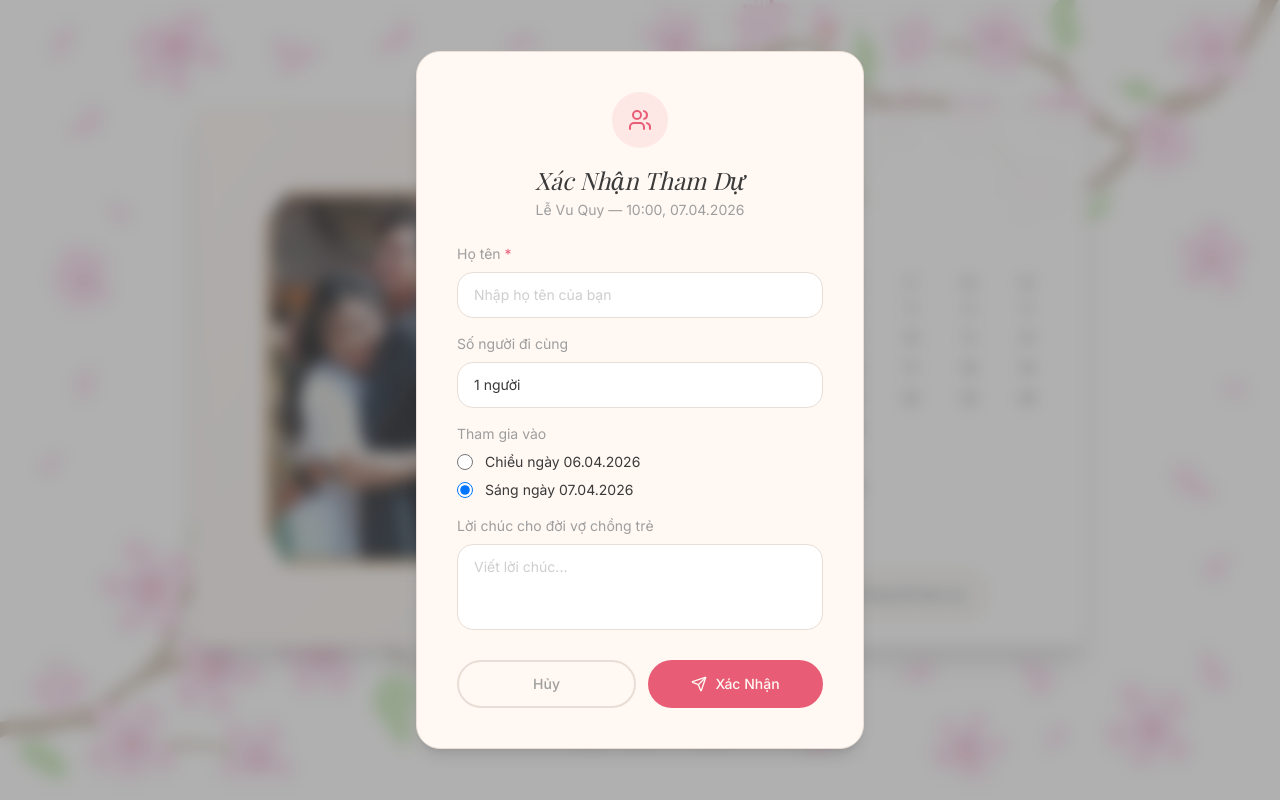
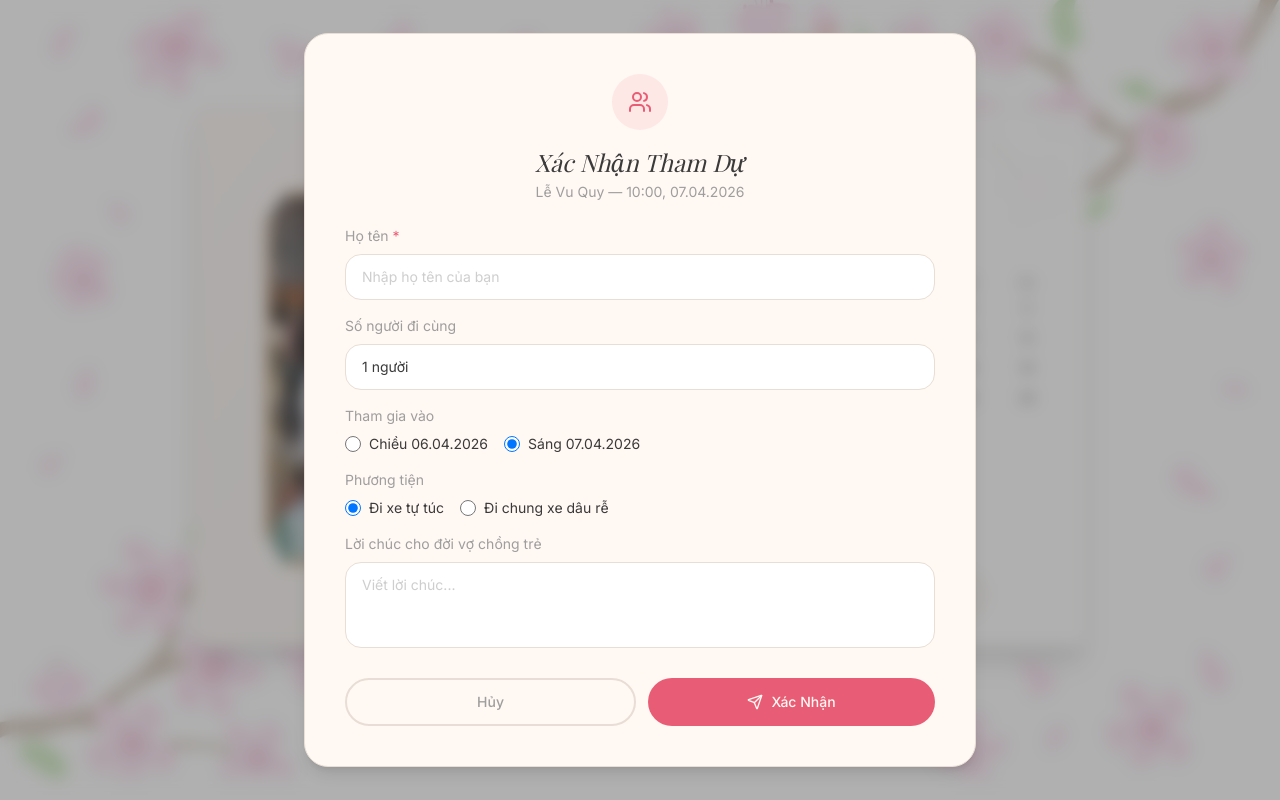
Before and after one commit to haphan95/hanhu, a Next.js app: page / in a window 1280 px wide. Both pictures are taken after a click on the button "Xác nhận tham dự". Built offline with nearby package versions, Linux system fonts and the light colour scheme; a web font is replaced by a local one.

Commit message:
add popup tks

```diff
--- a/components/wedding/event-info-section.tsx
+++ b/components/wedding/event-info-section.tsx
@@ -69,15 +69,25 @@ interface ModalState {
 }
 
 /** Chỉ được chọn 1 trong 2: "06" = Chiều 06.04, "07" = Sáng 07.04 */
+/** location_attend: 0 = Đi xe tự túc, 1 = Đi chung xe dâu rễ */
 interface RSVPData {
   fullName: string;
   guests: string;
   message: string;
   attendDay: "06" | "07";
+  location_attend: 0 | 1;
 }
 
 interface SubmittedState {
   [eventIndex: number]: "attend" | "decline";
+}
+
+/** Dữ liệu hiển thị popup "Cảm ơn" sau khi xác nhận tham dự */
+interface ThankYouResult {
+  fullName: string;
+  attendDay: "06" | "07";
+  guests: number;
+  location_attend: 0 | 1;
 }
 
 function formatConfirmTime(iso: string): string {
@@ -175,12 +185,14 @@ export function EventInfoSection() {
     guests: "1",
     message: "",
     attendDay: "07",
+    location_attend: 0,
   });
   const [nameError, setNameError] = useState(false);
   const [submitted, setSubmitted] = useState<SubmittedState>({});
   const [changeMode, setChangeMode] = useState(false);
   const [submitting, setSubmitting] = useState(false);
   const [isFadingOut, setIsFadingOut] = useState(false);
+  const [thankYouResult, setThankYouResult] = useState<ThankYouResult | null>(null);
   const ref = useRef<HTMLDivElement>(null);
 
   const pastDeadline = isPastRsvpDeadline(RSVP_DEADLINE);
@@ -222,11 +234,14 @@ export function EventInfoSection() {
       const initialMessage = friend?.message_attend ?? "";
       const ad = friend?.attend_days ?? "";
       const attendDay: "06" | "07" = ad.includes("06") ? "06" : "07";
+      const location_attend: 0 | 1 =
+        typeof friend?.location_attend === "number" && friend.location_attend === 1 ? 1 : 0;
       setRsvpData({
         fullName: initialName,
         guests: initialGuests,
         message: initialMessage,
         attendDay,
+        location_attend,
       });
       setNameError(false);
       setModal({ type, eventIndex });
@@ -259,7 +274,7 @@ export function EventInfoSection() {
             id: friend.id,
             name: nameTrimmed,
             status: modal.type,
-            location_attend: modal.eventIndex,
+            location_attend: rsvpData.location_attend,
             guests_count: parseInt(rsvpData.guests, 10) || 1,
             message_attend: rsvpData.message,
             attend_days: attend_days,
@@ -281,7 +296,7 @@ export function EventInfoSection() {
           body: JSON.stringify({
             name: nameTrimmed,
             status: modal.type,
-            location_attend: modal.eventIndex,
+            location_attend: rsvpData.location_attend,
             guests_count: parseInt(rsvpData.guests, 10) || 1,
             message_attend: rsvpData.message ?? "",
             attend_days: attend_days,
@@ -304,6 +319,12 @@ export function EventInfoSection() {
     if (modal.type === "attend") {
       fireRsvpConfetti();
       window.dispatchEvent(new CustomEvent("rsvp-confirmed"));
+      setThankYouResult({
+        fullName: nameTrimmed,
+        attendDay: rsvpData.attendDay,
+        guests: parseInt(rsvpData.guests, 10) || 1,
+        location_attend: rsvpData.location_attend,
+      });
     }
     closeModal();
   }, [modal, rsvpData, friend, ctx, closeModal]);
@@ -312,9 +333,7 @@ export function EventInfoSection() {
   const event = events[0];
   const originalIndex = 0;
   const isConfirmedHere =
-    friend &&
-    friend.status === "attend" &&
-    friend.location_attend === originalIndex;
+    friend && friend.status === "attend";
   const status = friend
     ? showButtons
       ? undefined
@@ -596,7 +615,7 @@ export function EventInfoSection() {
           onClick={closeModal}
         >
           <div
-            className="bg-card rounded-3xl p-8 md:p-10 max-w-md w-full border border-border shadow-lg animate-in fade-in zoom-in-95 duration-300"
+            className="bg-card rounded-3xl p-8 md:p-10 max-w-2xl w-full border border-border shadow-lg animate-in fade-in zoom-in-95 duration-300"
             onClick={(e) => e.stopPropagation()}
           >
             {modal.type === "attend" ? (
@@ -673,12 +692,13 @@ export function EventInfoSection() {
                     </select>
                   </div>
 
+                  <div className="grid ">
                     <div className="space-y-2">
                       <label className="text-sm text-muted-foreground block">
                         {"Tham gia vào"}
                       </label>
-                    <div className="flex flex-col gap-2">
-                      <label className="flex items-center gap-3 cursor-pointer">
+                      <div className="flex flex-wrap gap-x-4 gap-y-2">
+                        <label className="flex items-center gap-2 cursor-pointer">
                           <input
                             type="radio"
                             name="attendDay"
@@ -690,10 +710,10 @@ export function EventInfoSection() {
                             className="w-4 h-4 border-border text-primary focus:ring-primary/30"
                           />
                           <span className="text-sm text-foreground">
-                          Chiều ngày 06.04.2026
+                            Chiều 06.04.2026
                           </span>
                         </label>
-                      <label className="flex items-center gap-3 cursor-pointer">
+                        <label className="flex items-center gap-2 cursor-pointer">
                           <input
                             type="radio"
                             name="attendDay"
@@ -705,7 +725,45 @@ export function EventInfoSection() {
                             className="w-4 h-4 border-border text-primary focus:ring-primary/30"
                           />
                           <span className="text-sm text-foreground">
-                          Sáng ngày 07.04.2026
+                            Sáng 07.04.2026
+                          </span>
+                        </label>
+                      </div>
+                    </div>
+                    </div>
+                    <div className="space-y-2">
+                      <label className="text-sm text-muted-foreground block">
+                        {"Phương tiện"}
+                      </label>
+                      <div className="flex flex-wrap gap-x-4 gap-y-2">
+                        <label className="flex items-center gap-2 cursor-pointer">
+                          <input
+                            type="radio"
+                            name="location_attend"
+                            value="0"
+                            checked={rsvpData.location_attend === 0}
+                            onChange={() =>
+                              setRsvpData((d) => ({ ...d, location_attend: 0 }))
+                            }
+                            className="w-4 h-4 border-border text-primary focus:ring-primary/30"
+                          />
+                          <span className="text-sm text-foreground">
+                            Đi xe tự túc
+                          </span>
+                        </label>
+                        <label className="flex items-center gap-2 cursor-pointer">
+                          <input
+                            type="radio"
+                            name="location_attend"
+                            value="1"
+                            checked={rsvpData.location_attend === 1}
+                            onChange={() =>
+                              setRsvpData((d) => ({ ...d, location_attend: 1 }))
+                            }
+                            className="w-4 h-4 border-border text-primary focus:ring-primary/30"
+                          />
+                          <span className="text-sm text-foreground">
+                            Đi chung xe dâu rễ
                           </span>
                         </label>
                       </div>
@@ -829,6 +887,102 @@ export function EventInfoSection() {
           </div>
         </div>
       )}
+
+      {/* Popup "Cảm ơn" sau khi xác nhận tham dự */}
+      {thankYouResult !== null && (
+        <div
+          className="fixed inset-0 bg-foreground/40 backdrop-blur-sm flex items-center justify-center z-[110] p-4"
+          onClick={() => setThankYouResult(null)}
+        >
+          <div
+            className="bg-card rounded-3xl p-8 md:p-10 max-w-lg w-full border border-border shadow-lg animate-in fade-in zoom-in-95 duration-300"
+            onClick={(e) => e.stopPropagation()}
+          >
+            <div className="text-center mb-6">
+              <div className="w-14 h-14 rounded-full bg-primary/10 flex items-center justify-center mx-auto mb-4">
+                <Heart className="w-6 h-6 text-primary" fill="currentColor" />
+              </div>
+              <h3 className="font-serif text-xl md:text-2xl text-foreground italic mb-1">
+                Cảm ơn {thankYouResult.fullName}
+              </h3>
+              <p className="text-sm text-muted-foreground">
+                Chúng mình đã ghi nhận thông tin của bạn.
+              </p>
+            </div>
+            <dl className="space-y-3 text-sm mb-6">
+              <div className="flex justify-between gap-4">
+                <dt className="text-muted-foreground">Ngày đi</dt>
+                <dd className="font-medium text-foreground">
+                  {thankYouResult.attendDay === "06" ? "06/04/2026" : "07/04/2026"}
+                </dd>
+              </div>
+              <div className="flex justify-between gap-4">
+                <dt className="text-muted-foreground">Số người đi cùng</dt>
+                <dd className="font-medium text-foreground">
+                  {thankYouResult.guests} {thankYouResult.guests === 1 ? "người" : "người"}
+                </dd>
+              </div>
+              <div className="flex justify-between gap-4">
+                <dt className="text-muted-foreground">Phương tiện đi lại</dt>
+                <dd className="font-medium text-foreground">
+                  {thankYouResult.location_attend === 0 ? "Đi xe tự túc" : "Đi chung xe dâu rễ"}
+                </dd>
+              </div>
+            </dl>
+            <div className="rounded-2xl bg-primary/5 border border-primary/20 p-4 text-sm text-foreground">
+              {thankYouResult.location_attend === 1 && thankYouResult.attendDay === "06" && (
+                <p>
+                  Xe sẽ đón ở 189 Dương Bá Trạc vào lúc{" "}
+                  <span className="font-semibold text-primary">13:00 ngày 06/04/2026</span>.
+                </p>
+              )}
+              {thankYouResult.location_attend === 1 && thankYouResult.attendDay === "07" && (
+                <p>
+                  Xe sẽ đón ở 189 Dương Bá Trạc vào lúc{" "}
+                  <span className="font-semibold text-primary">06:00 ngày 07/04/2026</span>.
+                </p>
+              )}
+              {thankYouResult.location_attend === 0 && thankYouResult.attendDay === "06" && (
+                <p>
+                  Hẹn gặp bạn lúc{" "}
+                  <span className="font-semibold text-primary">18h ngày 06/04/2026</span> tại{" "}
+                  <a
+                    href={events[0].mapUrl}
+                    target="_blank"
+                    rel="noopener noreferrer"
+                    className="text-primary underline hover:no-underline font-medium"
+                  >
+                    địa điểm (xem bản đồ)
+                  </a>
+                  .
+                </p>
+              )}
+              {thankYouResult.location_attend === 0 && thankYouResult.attendDay === "07" && (
+                <p>
+                  Hẹn gặp bạn lúc{" "}
+                  <span className="font-semibold text-primary">10h ngày 07/04/2026</span> tại{" "}
+                  <a
+                    href={events[0].mapUrl}
+                    target="_blank"
+                    rel="noopener noreferrer"
+                    className="text-primary underline hover:no-underline font-medium"
+                  >
+                    địa điểm (xem bản đồ)
+                  </a>
+                  .
+                </p>
+              )}
+            </div>
+            <button
+              type="button"
+              onClick={() => setThankYouResult(null)}
+              className="w-full mt-6 py-3 rounded-full bg-primary text-primary-foreground font-medium text-sm hover:scale-[1.02] active:scale-[0.98] transition-all"
+            >
+              Đóng
+            </button>
+          </div>
+        </div>
+      )}
     </section>
   );
 }
--- a/components/wedding/guestbook-section.tsx
+++ b/components/wedding/guestbook-section.tsx
@@ -16,10 +16,10 @@ type Guest = {
   message_attend: string;
 };
 
-// location_attend: 0 = Lễ Vu Quy, 1 = Lễ Tân Hôn (match event-info-section events index)
-const EVENT_LABELS: Record<number, string> = {
-  0: "Lễ Vu Quy",
-  1: "Lễ Tân Hôn",
+// location_attend: 0 = Đi xe tự túc, 1 = Đi chung xe dâu rễ
+const TRANSPORT_LABELS: Record<number, string> = {
+  0: "Đi xe tự túc",
+  1: "Đi chung xe dâu rễ",
 };
 
 function GuestbookTable({
@@ -195,12 +195,12 @@ export function GuestbookSection() {
         {/* Two guestbook tables: desktop side by side, mobile stacked */}
         <div className="grid grid-cols-1 md:grid-cols-2 gap-6 md:gap-8 w-full max-w-4xl">
           <GuestbookTable
-            title={EVENT_LABELS[0] ?? "Lễ Vu Quy"}
+            title={TRANSPORT_LABELS[0] ?? "Đi xe tự túc"}
             guests={vuQuyGuests}
             isVisible={isVisible}
           />
           <GuestbookTable
-            title={EVENT_LABELS[1] ?? "Lễ Tân Hôn"}
+            title={TRANSPORT_LABELS[1] ?? "Đi chung xe dâu rễ"}
             guests={tanHonGuests}
             isVisible={isVisible}
           />
--- a/friends.json
+++ b/friends.json
@@ -547,12 +547,12 @@
     "phone": "",
     "email": "",
     "status": "attend",
-    "location_attend": 0,
+    "location_attend": 1,
     "guests_count": 2,
     "url_invitation": "/thiepmoi/myfen",
-    "time_attend": "2026-03-17T09:58:42.836Z",
-    "message_attend": "",
-    "attend_days": "06"
+    "time_attend": "2026-03-17T11:34:09.247Z",
+    "message_attend": "hahaha",
+    "attend_days": "07"
   },
   {
     "id": 49,
@@ -605,5 +605,18 @@
     "time_attend": "",
     "message_attend": "",
     "attend_days": ""
+  },
+  {
+    "id": 53,
+    "name": "test tham dự",
+    "phone": "",
+    "email": "",
+    "status": "attend",
+    "location_attend": 1,
+    "guests_count": 2,
+    "url_invitation": "/thiepmoi/test-tham-du",
+    "time_attend": "2026-03-17T11:23:12.794Z",
+    "message_attend": "aaa",
+    "attend_days": "06"
   }
 ]
```
Lines whose indentation alone changed are shown as unchanged.
